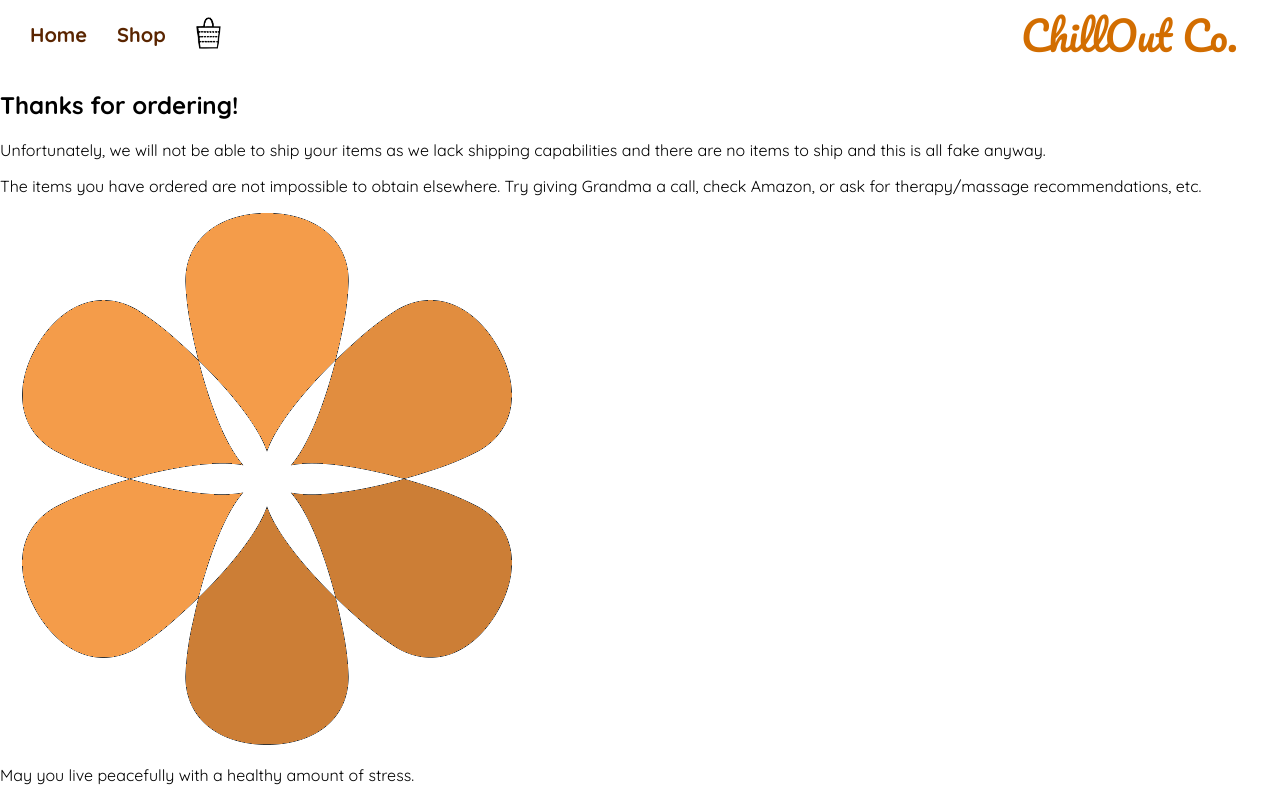
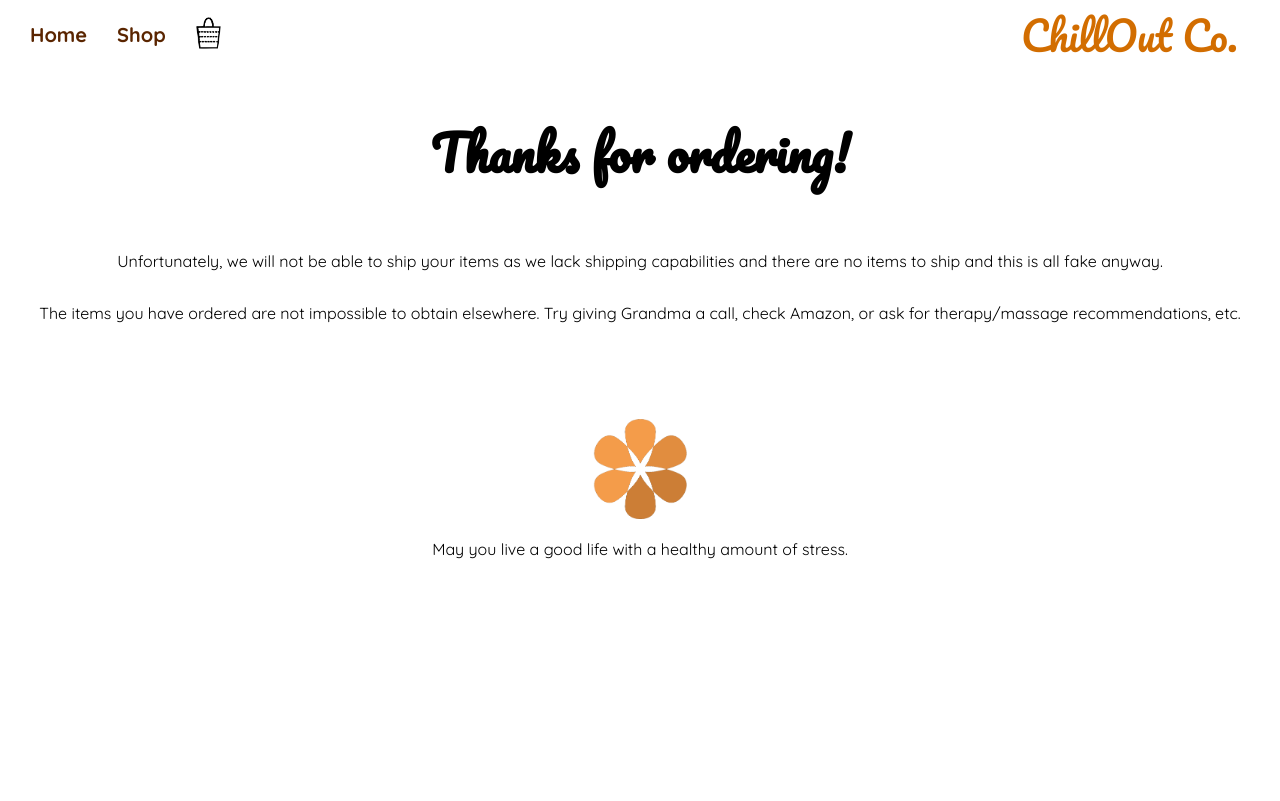
Before and after one commit to cynthem/shopping-cart, a React (Create React App) app: page /ordered in a window 1280 px wide. Built offline with nearby package versions, Linux system fonts and the light colour scheme.

Commit message:
Change bottom text

```diff
--- a/src/components/Ordered.js
+++ b/src/components/Ordered.js
@@ -11,7 +11,7 @@ const Ordered = () => {
             <Link className="order-img-link" to="/">
                 <img className="order-img" src={flowerIcon} alt="Flower icon" />
             </Link>
-            <p className="order-text-3">May you live peacefully with a healthy amount of stress.</p>
+            <p className="order-text-3">May you live a good life with a healthy amount of stress.</p>
         </div>
     )
 }
--- a/src/index.css
+++ b/src/index.css
@@ -424,3 +424,27 @@ body {
   border-radius: 5px;
   cursor: pointer;
 }
+
+
+/* ORDER */
+
+.order {
+  display: flex;
+  flex-direction: column;
+  align-items: center;
+}
+
+.order-title {
+  font-family: 'Pacifico', serif;
+  font-size: 3rem;
+}
+
+.order-img {
+  width: 100px;
+  margin-top: 80px;
+  cursor: pointer;
+}
+
+.order-img:hover {
+  animation: spin 0.5s linear;
+}
```
